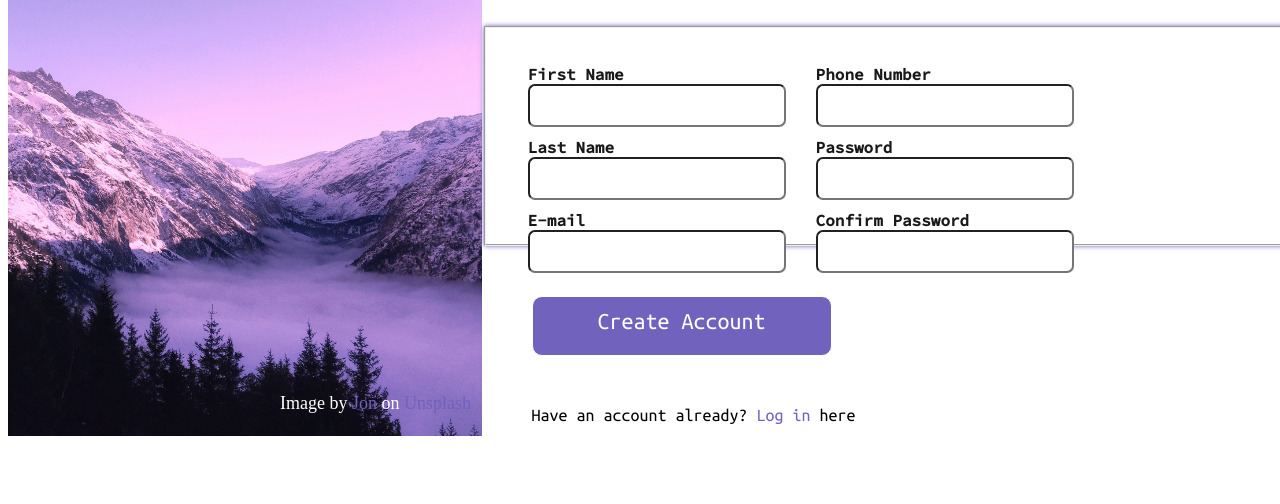
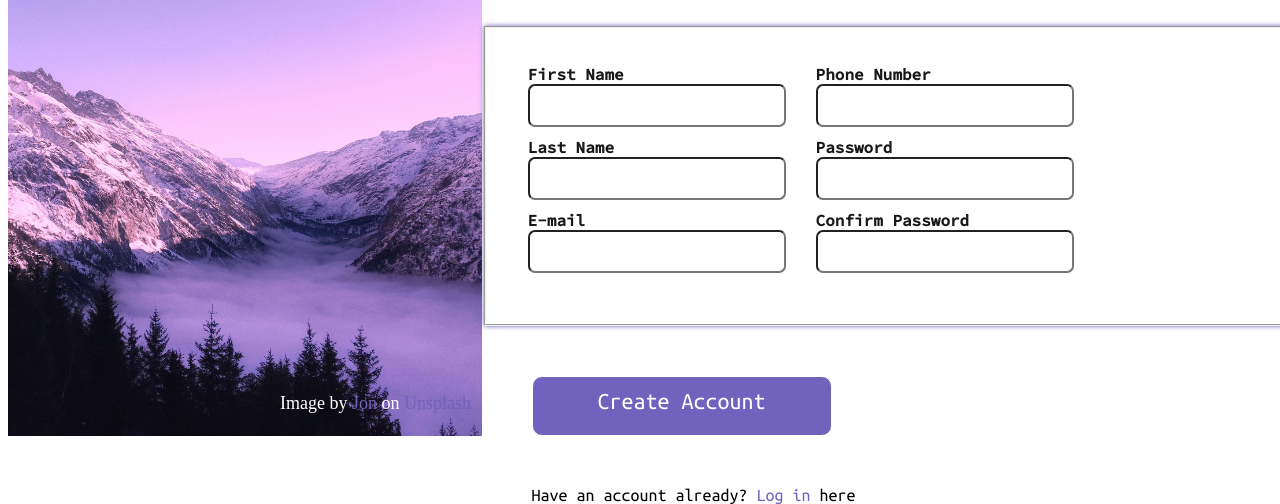
Before and after one commit to LAKSHYA201/Form-Page, a plain HTML site: page index.html in a window 1280 px wide. Shown: the part 356-860 px from the top of the page. Before the commit the page ends 800 px from the top, so only its background shows below. Drawn offline with Linux system fonts and the light colour scheme.

Commit message:
improve fieldset height

```diff
--- a/style.css
+++ b/style.css
@@ -55,7 +55,7 @@ fieldset{
     display: flex;
     margin-top:50px;
     width: 61vw;
-    height: 25vh;
+    height: 35vh;
     box-shadow:0 0 5px #7162bd ;
 
 }
```
